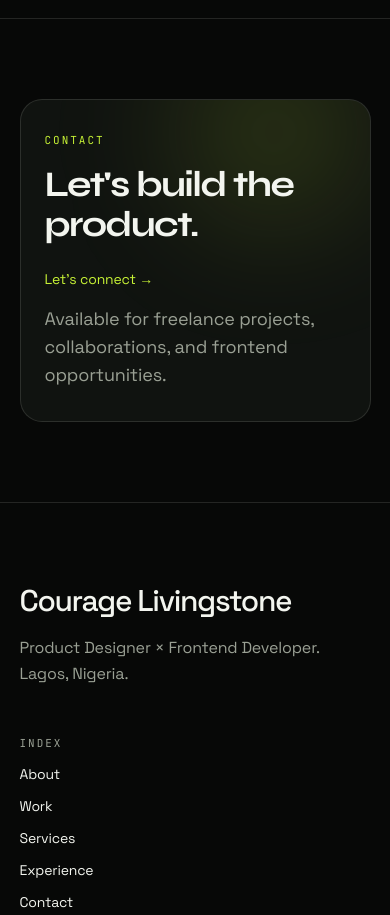
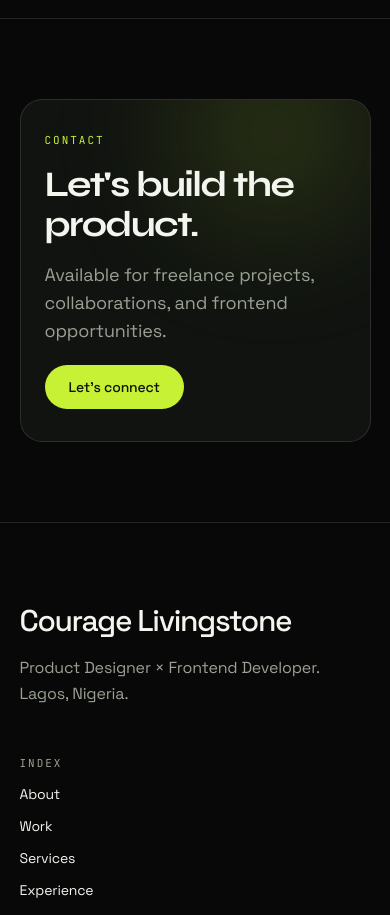
Before and after one commit to CourageCharly/Courage-Livingstone, a Next.js app: page / in a window 390 px wide. Shown: the part 3880-4795 px from the top of the page. Built offline with nearby package versions, Linux system fonts and the light colour scheme.

Commit message:
Use the web connect button on mobile banners.
Homepage contact and Let's work together now use the same lime pill as desktop.

```diff
--- a/src/components/home/contact-cta.tsx
+++ b/src/components/home/contact-cta.tsx
@@ -10,17 +10,18 @@ const ContactCta = () => {
       <PageWrapper>
         <div className="panel relative overflow-hidden px-6 py-8 sm:px-10 sm:py-10 md:hidden">
           <div className="pointer-events-none absolute -top-16 right-0 h-48 w-48 rounded-full bg-lime/15 blur-3xl" />
-          <div className="relative">
-            <div className="flex flex-wrap items-end justify-between gap-6">
-              <div>
-                <p className="kicker text-lime">Contact</p>
-                <h2 className="display mt-4 text-4xl">Let&apos;s build the product.</h2>
-              </div>
-              <Link href="/contact" className="text-sm text-lime underline-offset-4 hover:underline">
-                Let&apos;s connect →
-              </Link>
+          <div className="relative flex flex-col gap-5 sm:flex-row sm:items-center sm:justify-between sm:gap-6">
+            <div className="min-w-0 flex-1">
+              <p className="kicker text-lime">Contact</p>
+              <h2 className="display mt-4 text-4xl">Let&apos;s build the product.</h2>
+              <p className="mt-4 max-w-xl text-lg text-muted-foreground">{site.availabilityNote}</p>
             </div>
-            <p className="mt-4 max-w-xl text-lg text-muted-foreground">{site.availabilityNote}</p>
+            <Link
+              href="/contact"
+              className="inline-flex w-fit shrink-0 rounded-full bg-lime px-6 py-3 text-sm font-medium text-ink transition-transform duration-300 hover:-translate-y-0.5"
+            >
+              Let&apos;s connect
+            </Link>
           </div>
         </div>
         <Rise className="panel relative hidden overflow-hidden px-6 py-8 sm:px-10 sm:py-10 md:block">
--- a/src/components/shared/contact-banner.tsx
+++ b/src/components/shared/contact-banner.tsx
@@ -9,16 +9,19 @@ const ContactBanner = () => {
     <section className="border-t border-white/10 py-20 md:py-16">
       <PageWrapper>
         <div className="panel px-6 py-8 sm:px-10 sm:py-10 md:hidden">
-          <div className="flex flex-wrap items-end justify-between gap-6">
-            <div>
+          <div className="flex flex-col gap-5 sm:flex-row sm:items-center sm:justify-between sm:gap-6">
+            <div className="min-w-0 flex-1">
               <p className="kicker text-lime">Next</p>
               <h2 className="display mt-4 text-4xl">Let’s work together.</h2>
+              <p className="mt-4 max-w-xl text-lg text-muted-foreground">{site.availabilityNote}</p>
             </div>
-            <Link href="/contact" className="text-sm text-lime underline-offset-4 hover:underline">
-              Let’s connect →
+            <Link
+              href="/contact"
+              className="inline-flex w-fit shrink-0 rounded-full bg-lime px-6 py-3 text-sm font-medium text-ink transition-transform duration-300 hover:-translate-y-0.5"
+            >
+              Let’s connect
             </Link>
           </div>
-          <p className="mt-4 max-w-xl text-lg text-muted-foreground">{site.availabilityNote}</p>
         </div>
         <Rise className="panel relative hidden overflow-hidden px-6 py-8 sm:px-10 sm:py-10 md:block">
           <TechCorners />
```
